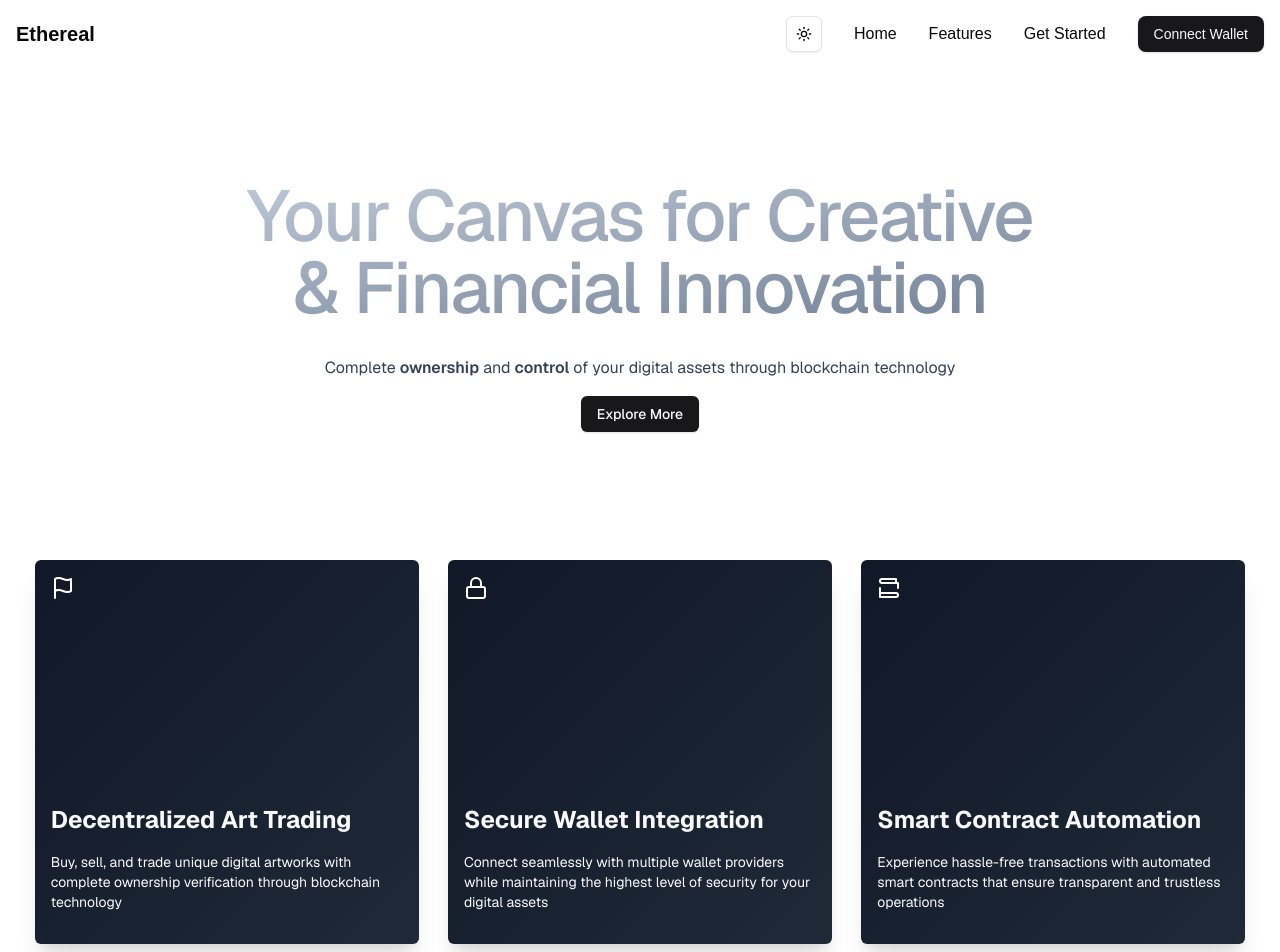
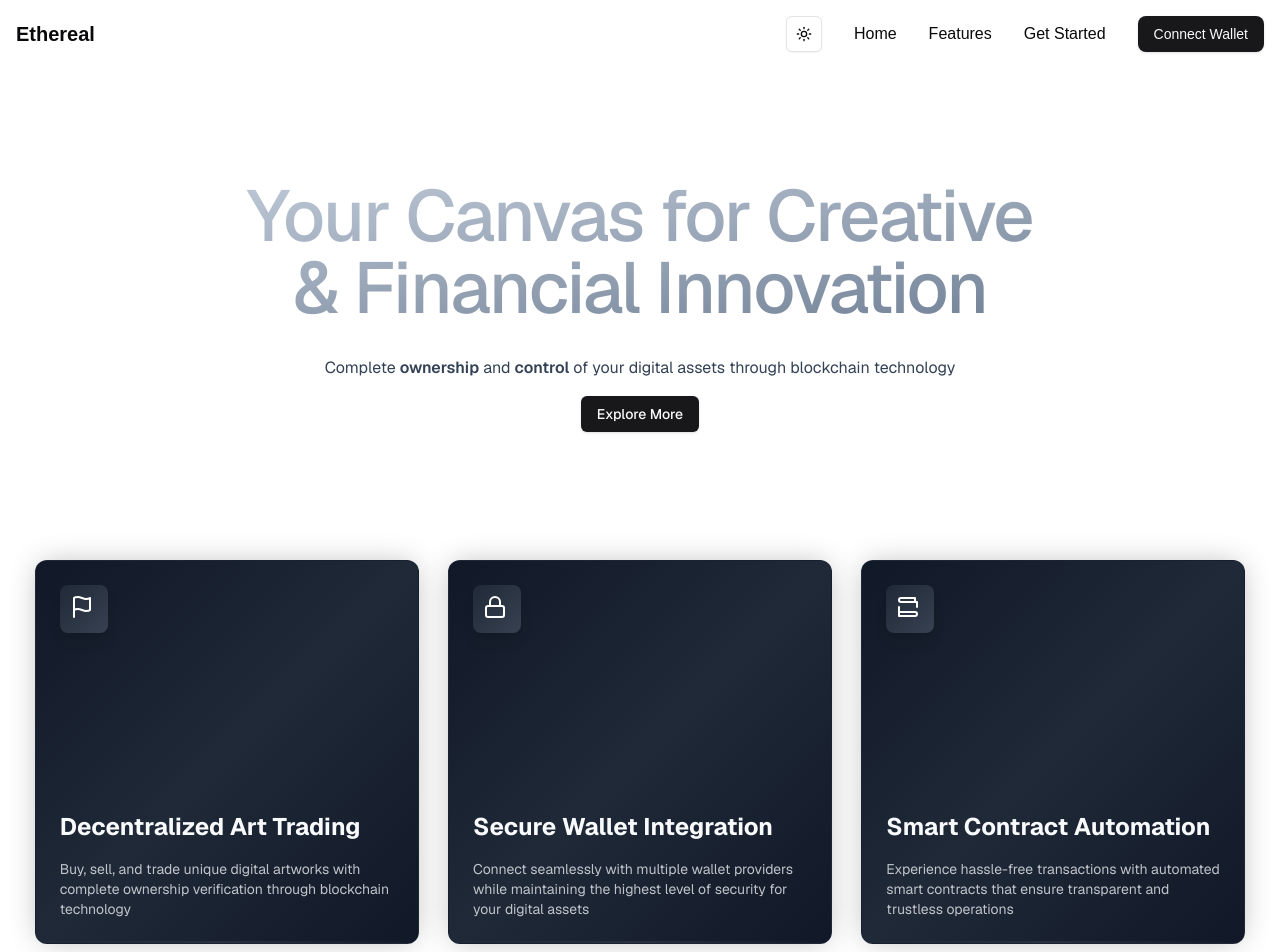
Before and after one commit to IrumiDesu7/ilmi-fe-test, a Next.js app: page / in a window 1280 px wide. Shown: the top 952 px of the page. Built offline with nearby package versions, Linux system fonts and the light colour scheme.

Commit message:
feat: add Lenis smooth scrolling and enhance feature card interactions

```diff
--- a/app/layout.tsx
+++ b/app/layout.tsx
@@ -1,5 +1,6 @@
 import Navbar from "@/components/navbar/navbar";
 import Footer from "@/components/sections/footer";
+import SmoothScroller from "@/components/smooth-scroller";
 import { ThemeProvider } from "@/components/theme-provider";
 import type { Metadata } from "next";
 import { Geist, Geist_Mono } from "next/font/google";
@@ -31,6 +32,7 @@ export default function RootLayout({
       <body
         className={`${geistSans.variable} ${geistMono.variable} antialiased`}
       >
+        <SmoothScroller>
           <ThemeProvider
             attribute="class"
             defaultTheme="light"
@@ -41,6 +43,7 @@ export default function RootLayout({
           </ThemeProvider>
           {children}
           <Footer />
+        </SmoothScroller>
       </body>
     </html>
   );
--- a/components/sections/feature-card.tsx
+++ b/components/sections/feature-card.tsx
@@ -12,9 +12,9 @@ const FeatureCard = ({ title, description, icon }: FeatureCardProps) => {
   return (
     <motion.div
       whileHover={{
-        scale: 1.05,
+        scale: 1.02,
         transition: {
-          duration: 0.2,
+          duration: 0.3,
           ease: "easeOut",
         },
       }}
@@ -22,25 +22,42 @@ const FeatureCard = ({ title, description, icon }: FeatureCardProps) => {
     >
       <div
         className={cn(
-          "card relative mx-auto flex h-96 max-w-sm cursor-pointer flex-col justify-between overflow-hidden rounded-md p-4 shadow-xl",
-          "bg-gradient-to-br from-gray-900 to-gray-800",
+          "card relative mx-auto flex h-96 max-w-sm cursor-pointer flex-col justify-between overflow-hidden rounded-xl p-6",
+          "bg-gradient-to-br from-gray-900 via-gray-800 to-gray-900",
+          "border border-gray-800/40",
+          "transition-all duration-300",
+          "shadow-[0_0_30px_-5px_rgba(0,0,0,0.3)]",
+          "group-hover/card:shadow-[0_0_40px_-5px_rgba(0,0,0,0.4)]",
         )}
       >
-        <div className="absolute left-0 top-0 h-full w-full opacity-60 transition duration-300 group-hover/card:bg-black dark:group-hover/card:bg-slate-600"></div>
+        {/* Animated gradient overlay */}
+        <div className="absolute inset-0 bg-gradient-to-br from-purple-500/5 via-transparent to-blue-500/5 opacity-0 transition-opacity duration-300 group-hover/card:opacity-100" />
+
+        {/* Glow effect */}
+        <div className="absolute inset-0 bg-gradient-to-br from-purple-500/10 to-blue-500/10 opacity-0 blur-xl transition-opacity duration-300 group-hover/card:opacity-100" />
+
         <div className="z-10 flex flex-row items-center space-x-4">
-          <div
-            className="h-10 w-10 text-white"
+          <motion.div
+            whileHover={{ rotate: 5 }}
+            className="relative h-12 w-12 rounded-lg bg-gradient-to-br from-gray-800 to-gray-700 p-2.5 text-white shadow-lg"
             dangerouslySetInnerHTML={{ __html: icon }}
           />
         </div>
-        <div className="text content">
-          <h1 className="relative z-10 text-xl font-bold text-gray-50 md:text-2xl">
+
+        <div className="text content relative z-10 space-y-4">
+          <motion.h1
+            className="text-xl font-bold text-gray-50 md:text-2xl"
+            whileHover={{ x: 5 }}
+            transition={{ duration: 0.2 }}
+          >
             {title}
-          </h1>
-          <p className="relative z-10 my-4 text-sm font-normal text-gray-50">
+          </motion.h1>
+          <p className="text-sm font-normal text-gray-300/90 transition-colors duration-300 group-hover/card:text-gray-200">
             {description}
           </p>
         </div>
+
+        <div className="absolute bottom-0 left-0 h-[2px] w-full bg-gradient-to-r from-transparent via-gray-500/20 to-transparent" />
       </div>
     </motion.div>
   );
--- a/components/sections/hero.tsx
+++ b/components/sections/hero.tsx
@@ -2,9 +2,11 @@
 
 import { motion } from "motion/react";
 import { Button } from "../ui/button";
-import Link from "next/link";
+import { useLenis } from "lenis/react";
 
 const Hero = () => {
+  const lenis = useLenis();
+
   return (
     <div
       id="hero"
@@ -13,7 +15,7 @@ const Hero = () => {
       <motion.h1
         initial={{ opacity: 0, y: 30 }}
         whileInView={{ opacity: 1, y: 0 }}
-        viewport={{ margin: "-100px" }}
+        viewport={{ margin: "-100px", once: true }}
         transition={{
           duration: 0.6,
           ease: "easeOut",
@@ -26,7 +28,7 @@ const Hero = () => {
         className="text-center text-slate-700 dark:text-slate-300"
         initial={{ opacity: 0, y: 20 }}
         whileInView={{ opacity: 1, y: 0 }}
-        viewport={{ margin: "-100px" }}
+        viewport={{ margin: "-100px", once: true }}
         transition={{
           duration: 0.6,
           delay: 0.2,
@@ -40,16 +42,16 @@ const Hero = () => {
       <motion.div
         initial={{ opacity: 0, y: 20 }}
         whileInView={{ opacity: 1, y: 0 }}
-        viewport={{ margin: "-100px" }}
+        viewport={{ margin: "-100px", once: true }}
         transition={{
           duration: 0.6,
           delay: 0.4,
           ease: "easeOut",
         }}
       >
-        <Link href="#features">
-          <Button>Explore More</Button>
-        </Link>
+        <Button onClick={() => lenis?.scrollTo("#features")}>
+          Explore More
+        </Button>
       </motion.div>
     </div>
   );
--- /dev/null
+++ b/components/smooth-scroller.tsx
@@ -0,0 +1,38 @@
+"use client";
+
+import { ReactLenis, type LenisRef } from "lenis/react";
+import { cancelFrame, frame } from "motion/react";
+import { useEffect, useRef } from "react";
+
+interface SmoothScrollerProps {
+  children: React.ReactNode;
+}
+
+export default function SmoothScroller({ children }: SmoothScrollerProps) {
+  const lenisRef = useRef<LenisRef>(null);
+
+  useEffect(() => {
+    function update({ timestamp }: { timestamp: number }) {
+      lenisRef.current?.lenis?.raf(timestamp);
+    }
+    frame.update(update, true);
+
+    return () => {
+      cancelFrame(update);
+    };
+  }, []);
+
+  return (
+    <ReactLenis
+      options={{
+        autoRaf: false,
+        duration: 1.2,
+        easing: (t) => Math.min(1, 1.001 - Math.pow(2, -10 * t)),
+      }}
+      ref={lenisRef}
+      root
+    >
+      {children}
+    </ReactLenis>
+  );
+}
--- a/package.json
+++ b/package.json
@@ -13,6 +13,7 @@
     "@radix-ui/react-slot": "^1.1.1",
     "class-variance-authority": "^0.7.1",
     "clsx": "^2.1.1",
+    "lenis": "^1.1.20",
     "lucide-react": "^0.474.0",
     "motion": "^12.1.0",
     "next": "15.1.6",
```
Also changed, not shown: 1 other file (tests, documents, lock files or other folders). Lines whose indentation alone changed are shown as unchanged.
